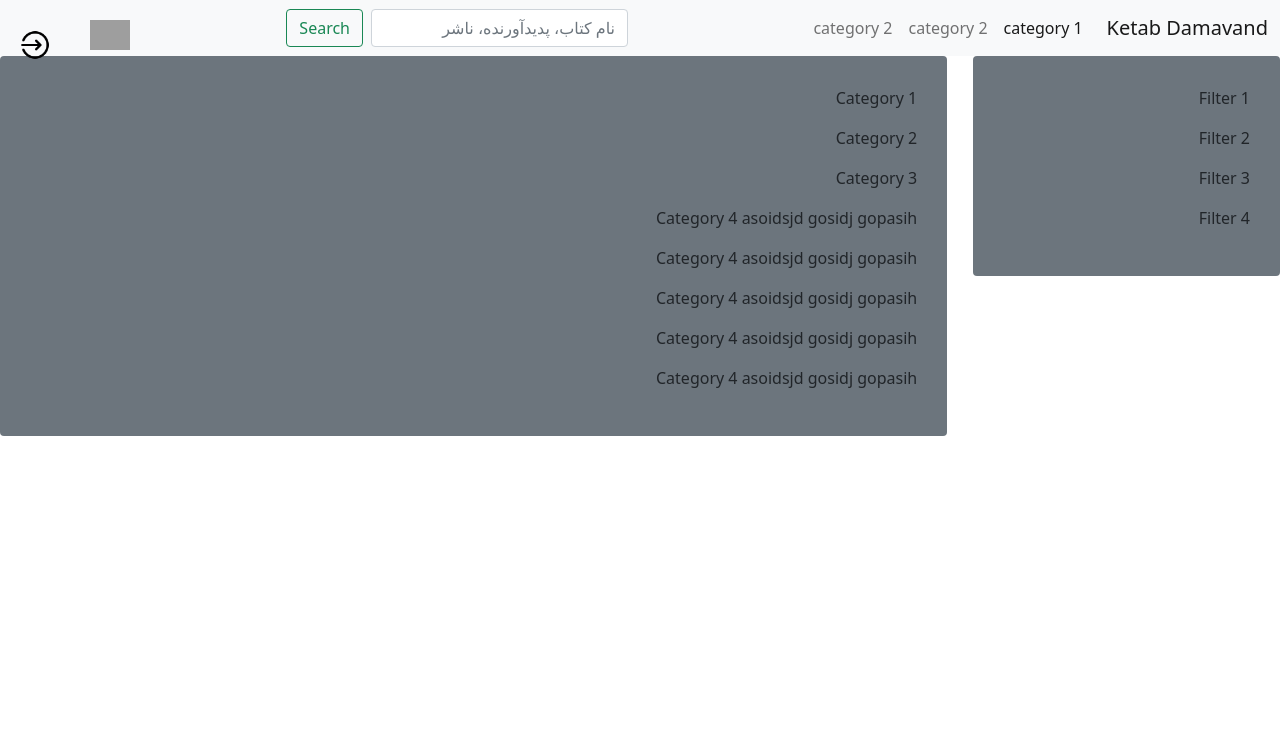
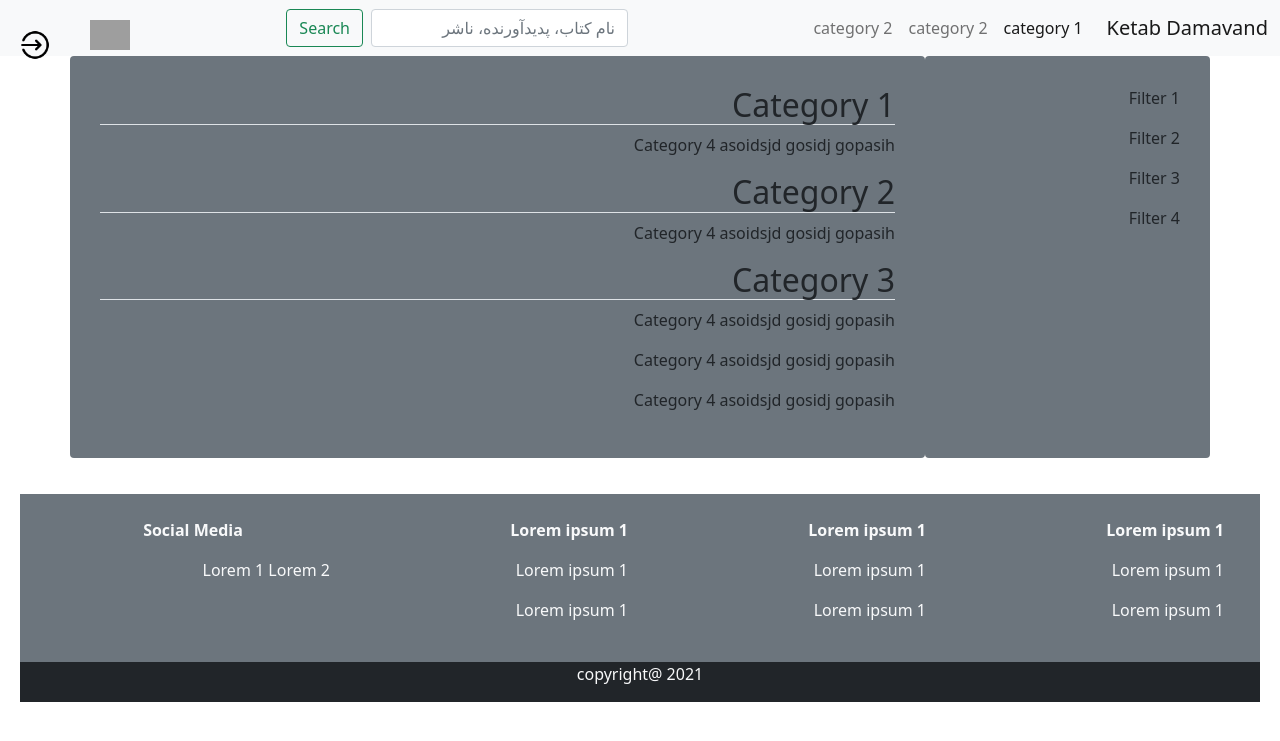
Before and after one commit to Rahimz/Bookkstore, a Django app: page / in a window 1280 px wide. Shown: the top 741 px of the page. Run offline with Django 3.2, Linux system fonts and the light colour scheme; some libraries are stand-ins or nearby versions; grey boxes are pictures that could not be loaded.

Commit message:
homepage and footer layout edited

```diff
--- a/shop/static/css/base.css
+++ b/shop/static/css/base.css
@@ -1,16 +1,14 @@
 
 
 .sidebar {
-  width: 24vw;
-  float: right;
   padding: 30px;
-  margin-right: : 20px;
+
 }
 
 .booklist {
-  float: left;
-  width: 74vw;
   padding: 30px;
+}
 
-  /* margin: 20px 400px 0px 0px; */
+.footer {
+padding: 20px;
 }
--- a/templates/_base.html
+++ b/templates/_base.html
@@ -74,7 +74,36 @@
     {% endblock %}
   </main>
 
-  <footer>
+  <footer class="footer  mt-3">
+    <div class="container-fluid ">
+      <div class="row p-4 bg-secondary">
+        <div class="col-md-3 text-light">
+          <p class="fw-bold">Lorem ipsum 1</p>
+          <p>Lorem ipsum 1</p>
+          <p>Lorem ipsum 1</p>
+        </div>
+        <div class="col-md-3 text-light">
+          <p class="fw-bold">Lorem ipsum 1</p>
+          <p>Lorem ipsum 1</p>
+          <p>Lorem ipsum 1</p>
+        </div>
+        <div class="col-md-3 text-light">
+          <p class="fw-bold">Lorem ipsum 1</p>
+          <p>Lorem ipsum 1</p>
+          <p>Lorem ipsum 1</p>
+        </div>
+        <div class="col-md-3 text-light">
+          <p class="text-center fw-bold">{% trans 'Social Media' %}</p>
+          <span>Lorem 1</span>
+          <span>Lorem 2</span>
+        </div>
+
+      </div>
+      <div class="row bg-dark text-center">
+        <p class="text-light">copyright@ 2021</p>
+      </div>
+    </div>
+
   </footer>
 
   <script src="{% static 'js/bootstrap.min.js' %}"></script>
--- a/templates/home.html
+++ b/templates/home.html
@@ -7,23 +7,27 @@
 {% block title %}{% trans 'Home' %}{% endblock %}
 
 {% block content %}
+<div class="container">
+  <div class="row">
 
-  <div class="sidebar bg-secondary rounded-2 ">
+    <div class="sidebar col-md-3 bg-secondary rounded-2 ">
       <p>{% trans 'Filter 1' %}</p>
       <p>{% trans 'Filter 2' %}</p>
       <p>{% trans 'Filter 3' %}</p>
       <p>{% trans 'Filter 4' %}</p>
     </div>
-<div class="booklist bg-secondary rounded-2">
-  <p>{% trans 'Category 1' %}</p>
-  <p>{% trans 'Category 2' %}</p>
-  <p>{% trans 'Category 3' %}</p>
+    <div class="booklist col-md-9 bg-secondary rounded-2">
+      <h2 class="border-bottom">{% trans 'Category 1' %}</h2>
       <p>{% trans 'Category 4 asoidsjd gosidj gopasih' %}</p>
+      <h2 class="border-bottom">{% trans 'Category 2' %}</h2>
       <p>{% trans 'Category 4 asoidsjd gosidj gopasih' %}</p>
+      <h2 class="border-bottom">{% trans 'Category 3' %}</h2>
       <p>{% trans 'Category 4 asoidsjd gosidj gopasih' %}</p>
       <p>{% trans 'Category 4 asoidsjd gosidj gopasih' %}</p>
       <p>{% trans 'Category 4 asoidsjd gosidj gopasih' %}</p>
 
     </div>
+  </div>
+</div>
 
 {% endblock %}
```
Lines whose indentation alone changed are shown as unchanged.
